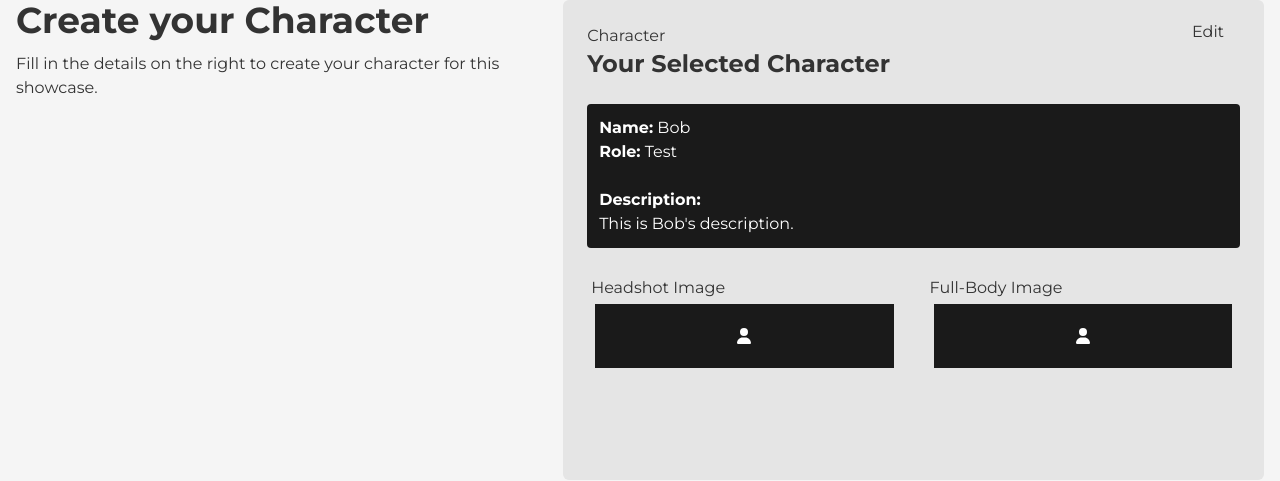
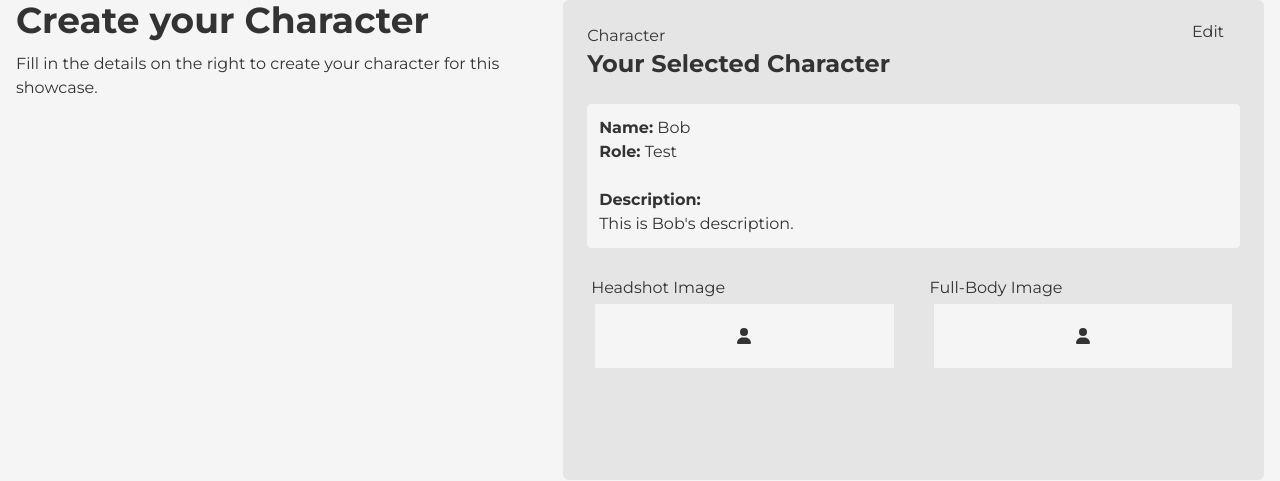
Before and after one commit to bcgov/ditp-showcase-creator-ui, a React (Create React App) app: page / in a window 1280 px wide. Shown: the part 228-709 px from the top of the page. Built offline with nearby package versions, Linux system fonts and the light colour scheme.

Commit message:
fixed dark and light mode background colors on CharacterInfo

```diff
--- a/src/react-modules/character-screen/CharacterInfo.js
+++ b/src/react-modules/character-screen/CharacterInfo.js
@@ -56,7 +56,7 @@ function CharacterInfo({
         </div>
       </div>
 
-      <div className="highlight-text p-3 m-3 rounded">
+      <div className="p-3 m-3 bg-light-bg dark:bg-dark-bg rounded">
         <p>
           <span className="font-bold">Name:</span>{" "}
           {showcaseJSON["personas"][selectedCharacter].name}
@@ -72,7 +72,7 @@ function CharacterInfo({
       <div className="grid grid-cols-2">
         <div className="p-2 m-2">
           <p>Headshot Image</p>
-          <div className="highlight-text p-6 m-1 flex justify-center items-center">
+          <div className=" p-6 m-1 flex justify-center items-center bg-light-bg dark:bg-dark-bg ">
             {!showcaseJSON.personas[selectedCharacter].headshot_image ? (
               <FontAwesomeIcon icon={faUser} />
             ) : (
@@ -86,7 +86,7 @@ function CharacterInfo({
 
         <div className="p-2 m-2">
           <p>Full-Body Image</p>
-          <div className="highlight-text p-6 m-1 flex justify-center items-center">
+          <div className="p-6 m-1 flex justify-center items-center bg-light-bg dark:bg-dark-bg ">
             {!showcaseJSON.personas[selectedCharacter].body_image ? (
               <FontAwesomeIcon icon={faUser} />
             ) : (
```
